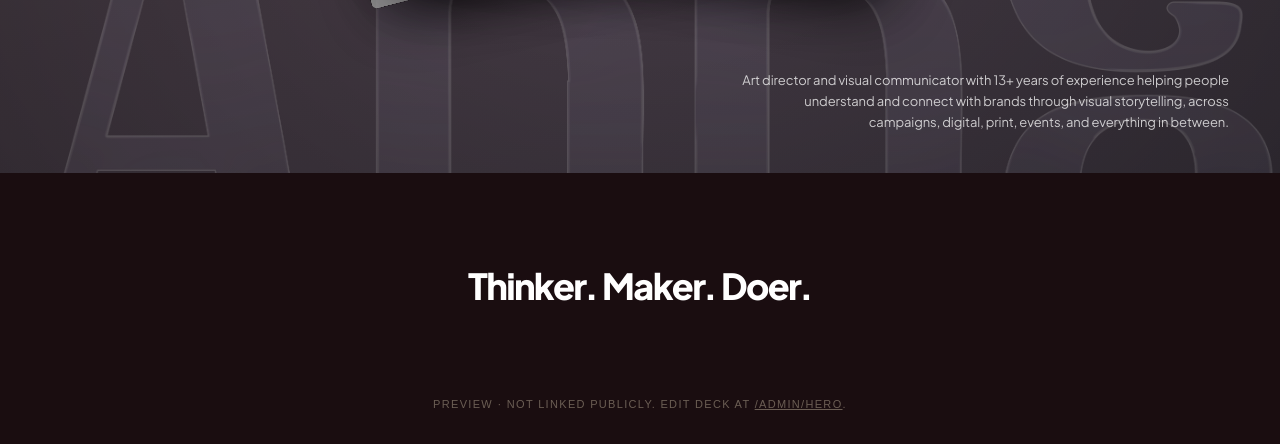
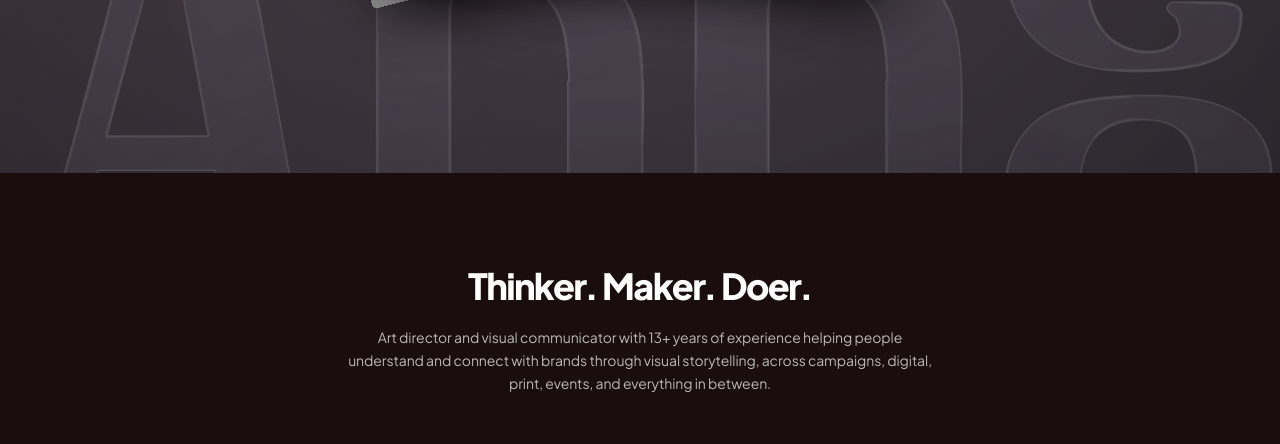
Before and after one commit to samanthaahhee/sams-portfolio, a Next.js app: page /hero-preview in a window 1280 px wide. Shown: the part 627-1071 px from the top of the page. Built offline with nearby package versions, Linux system fonts and the light colour scheme; grey boxes are pictures that could not be loaded; a web font is replaced by a local one.

Commit message:
Move bio descriptor below 'Thinker. Maker. Doer.'

```diff
--- a/src/app/hero-preview/page.tsx
+++ b/src/app/hero-preview/page.tsx
@@ -48,10 +48,16 @@ export default async function HeroPreview() {
     <div className="bg-[#1a0d10] text-white">
       <HeroCardDeck cards={cards} />
 
-      {/* Tagline — own block below the hero */}
+      {/* Tagline + descriptor — own block below the hero */}
       <section className="px-[var(--spacing-page)] py-16 md:py-24 text-center">
         <p className="font-display text-2xl md:text-4xl font-semibold text-white">
           Thinker. Maker. Doer.
+        </p>
+        <p className="mt-5 md:mt-6 text-white/70 text-[13px] md:text-[14px] leading-relaxed max-w-[58ch] mx-auto">
+          Art director and visual communicator with 13+ years of
+          experience helping people understand and connect with brands
+          through visual storytelling, across campaigns, digital,
+          print, events, and everything in between.
         </p>
       </section>
 
--- a/src/components/hero-card-deck.tsx
+++ b/src/components/hero-card-deck.tsx
@@ -213,15 +213,6 @@ export function HeroCardDeck({
         </nav>
       </div>
 
-      {/* ── Bottom-right bio (tagline moved to its own block below) */}
-      <div className="absolute bottom-0 right-0 z-30 px-[var(--spacing-page)] pb-6 md:pb-10 text-white">
-        <p className="text-white/75 text-[12px] md:text-[13px] leading-relaxed max-w-[52ch] text-right">
-          Art director and visual communicator with 13+ years of
-          experience helping people understand and connect with brands
-          through visual storytelling, across campaigns, digital,
-          print, events, and everything in between.
-        </p>
-      </div>
 
       {/* ── Wordmark — Figma-exported SVG with the glass / outline
           effect baked in (opacity 0.2 inside the SVG). Sits behind
```
